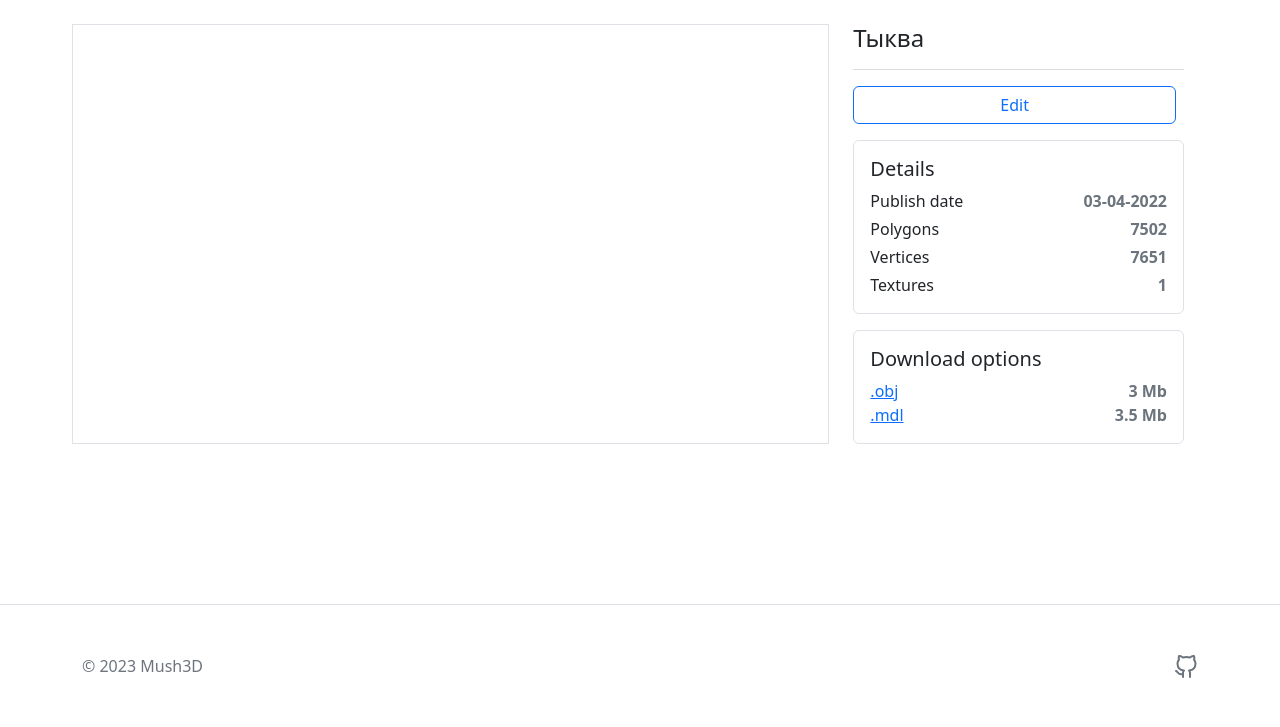
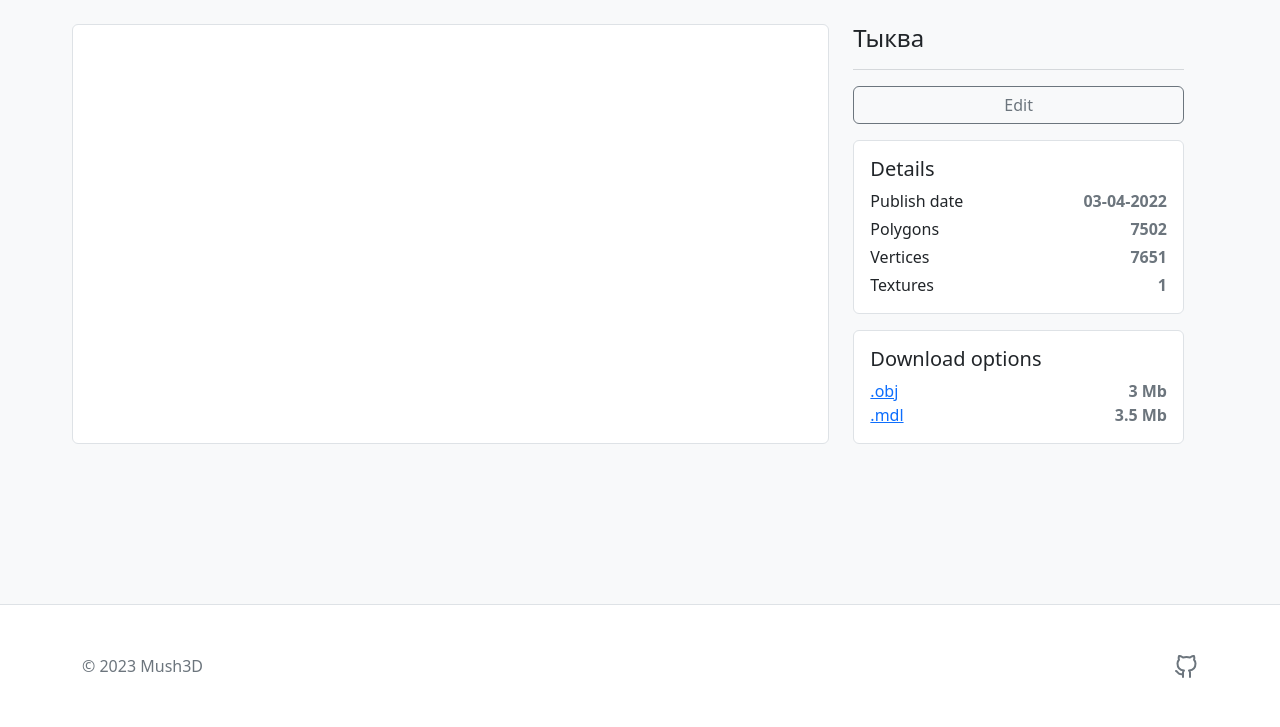
Before and after one commit to Soskiiit/mush, a Django app: page / in a window 1280 px wide. Shown: the part 73-800 px from the top of the page. Run offline with Django 3.2, Linux system fonts and the light colour scheme; some libraries are stand-ins or nearby versions.

Commit message:
Minor changes

```diff
--- a/mush/theme/templates/catalog/item-base.html
+++ b/mush/theme/templates/catalog/item-base.html
@@ -10,7 +10,7 @@
         </div>
 
         <!-- Preview -->
-        <div class="col-lg-8 p-0 border" style="min-height: 350px;">
+        <div class="col-lg-8 p-0 border rounded overflow-hidden bg-white" style="min-height: 350px;">
             {% block panel %}{% endblock %}
         </div>
 
--- a/mush/theme/templates/catalog/item-details.html
+++ b/mush/theme/templates/catalog/item-details.html
@@ -11,18 +11,16 @@
 
     <hr class="mt-0 mb-3 border-secondary">
 
-    <div class="mb-3 col-auto d-flex flex-row">
-        {% if 1 %} {# "if user == item.owner" #}
-            <!-- Edit & Make public -->
-            <a href="{% url "edit" %}" class="w-100 btn btn-outline-primary me-2">Edit</a>
+    {% if is_user_the_owner %}
+        <a href="{% url "edit" %}" class="w-100 mb-3 btn btn-outline-secondary">Edit</a>
     {% else %}
-            <!-- Creator -->
+        <div class="mb-3 p-3 container-fluid border rounded rounded-lg bg-white d-flex flex-row">
             <img
             src="{% static "assets/profile.jpeg" %}"
             alt="mdo"
-            class="me-2 rounded-circle"
+            class="me-3 rounded-circle"
             width="64" height="64">
-            <div class="flex-grow-1 d-flex flex-column justify-content-center">
+            <div class="d-flex flex-column justify-content-center">
                 <div class="">
                     Creator
                 </div>
@@ -30,11 +28,11 @@
                     ...
                 </div>
             </div>
+        </div>
     {% endif%}
-    </div>
 
     <!-- Details -->
-    <div class="mb-3 p-3 container-fluid border rounded rounded-lg">
+    <div class="mb-3 p-3 container-fluid border rounded rounded-lg bg-white">
         <h5>Details</h5>
         <div class="mb-0">
             <div class="mb-1 d-flex flex-row justify-content-between">
@@ -56,8 +54,9 @@
         </div>
     </div>
     <!-- Download options -->
-    <div class="p-3 container-fluid border rounded rounded-lg">
+    <div class="p-3 container-fluid border rounded rounded-lg bg-white">
         <h5>Download options</h5>
+        {% if model_ready %}
             <ul class="mb-0 list-unstyled">
                 <li class="d-flex flex-row justify-content-between">
                     <a href="#">.obj</a>
@@ -68,10 +67,14 @@
                     <div class="fw-bold text-muted">3.5 Mb</div>
                 </li>
             </ul>
+        {% else %}
+            <div class="text-muted">No options available</div>
+        {% endif %}
     </div>
 {% endblock %}
 
 {% block panel %}
+    {% if model_ready %}
         <model-viewer
         class="w-100 h-100"
         id="mv-demo"
@@ -82,9 +85,14 @@
         camera-controls
         poster="">
         </model-viewer>
+    {% else %}
+        <div class="w-100 h-100 d-flex flex-column justify-content-center align-items-center ">
+            <div class="text-muted fw-light fs-4">Processing...</div>
+        </div>
+    {% endif %}
 {% endblock %}
 
 {% block scripts %}
-    <script type="module" src="https://unpkg.com/@google/model-viewer/dist/model-viewer.min.js"></script>
-    <script nomodule src="https://unpkg.com/@google/model-viewer/dist/model-viewer-legacy.js"></script>
+    {# <script type="module" src="https://unpkg.com/@google/model-viewer/dist/model-viewer.min.js"></script> #}
+    {# <script nomodule src="https://unpkg.com/@google/model-viewer/dist/model-viewer-legacy.js"></script> #}
 {% endblock %}
--- a/mush/theme/templates/theme/base.html
+++ b/mush/theme/templates/theme/base.html
@@ -17,7 +17,7 @@
     <body class="min-vh-100 vw-100 d-flex flex-column">
         {% block header %}{% include "theme/components/header.html" %}{% endblock %}
 
-        <main class="flex-grow-1 p-0 m-0 bg-white">
+        <main class="flex-grow-1 p-0 m-0 bg-light">
             {% block fullwidth-body %}
                 <div class="mx-lg-5 px-5 py-4">
                     {% block article-body %}{% endblock %}
--- a/mush/theme/views.py
+++ b/mush/theme/views.py
@@ -1,9 +1,33 @@
 from django.views.generic.base import TemplateView
+
+
+is_model_ready = 1
+is_user_the_owner = 1
 
 
 class ItemEditView(TemplateView):
     template_name = 'catalog/item-edit.html'
 
+    def get_context_data(self, **kwargs):
+        context = super().get_context_data(**kwargs)
+        # For debug purposes only
+        local_context = {
+            'model_ready': is_model_ready,
+            'is_user_the_owner': is_user_the_owner,
+        }
+        context.update(local_context)
+        return context
+
 
 class ItemDetailsView(TemplateView):
     template_name = 'catalog/item-details.html'
+
+    def get_context_data(self, **kwargs):
+        context = super().get_context_data(**kwargs)
+        # For debug purposes only
+        local_context = {
+            'model_ready': is_model_ready,
+            'is_user_the_owner': is_user_the_owner,
+        }
+        context.update(local_context)
+        return context
```
Also changed, not shown: mush/theme/templates/catalog/item-edit.html (+20 -3 lines). Lines whose indentation alone changed are shown as unchanged.
